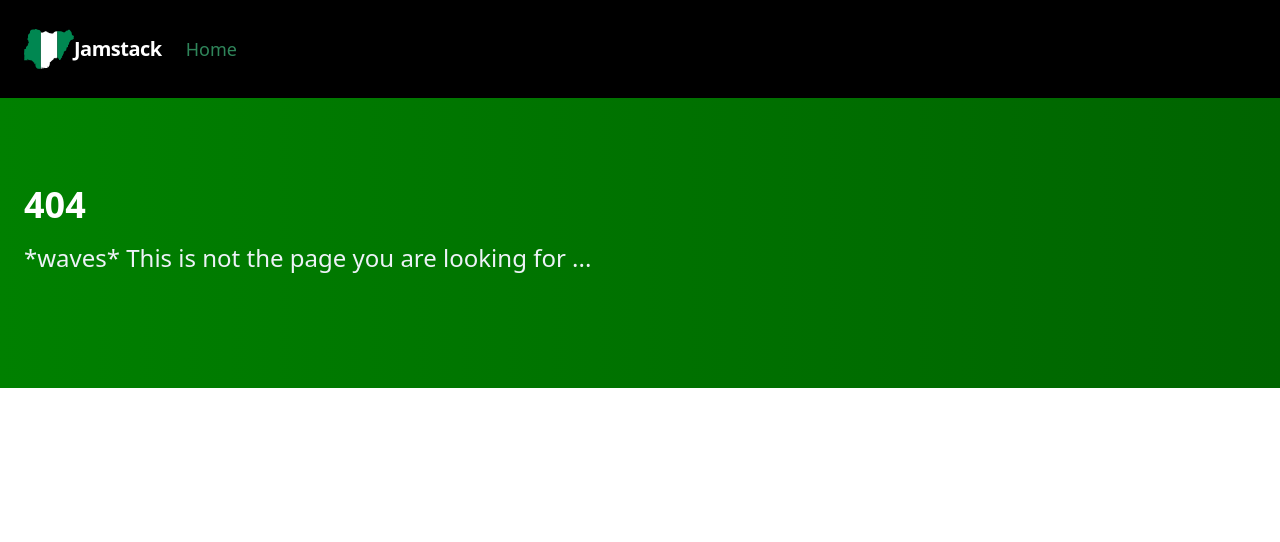
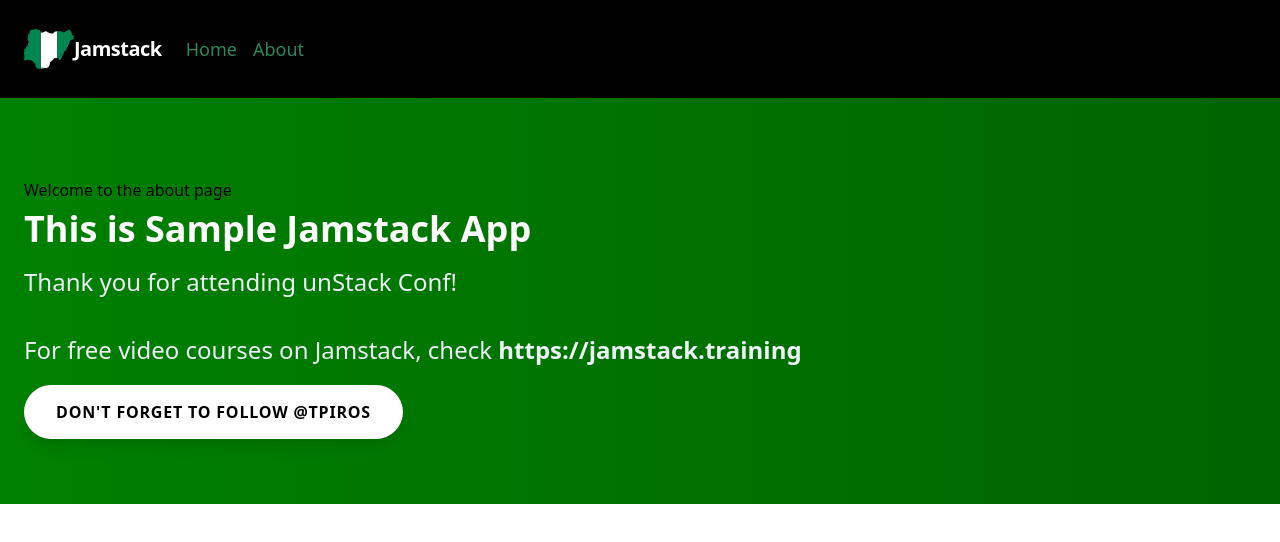
Before and after one commit to temitopeakinsoto/unstack, a Gatsby site: page /about in a window 1280 px wide. Before the commit this address had no page. Built offline with nearby package versions, Linux system fonts and the light colour scheme; Gatsby itself is replaced by a stand-in of ours.

Commit message:
set up a new gatsby project

```diff
--- a/src/components/header.js
+++ b/src/components/header.js
@@ -39,6 +39,12 @@ const Header = ({ siteTitle }) => {
           >
             Home
           </Link>
+          <Link
+            to="/about"
+            className="block mt-4 text-lg lg:inline-block lg:mt-0 text-green-700 hover:text-white mr-4"
+          >
+            About
+          </Link>
         </div>
       </div>
     </nav>
--- /dev/null
+++ b/src/pages/about.js
@@ -0,0 +1,39 @@
+import React from "react"
+import Layout from "../components/layout"
+
+const About = () => (
+  <Layout>
+    <div
+      className="py-20"
+      style={{ background: "linear-gradient(90deg, green 0%, darkgreen 100%)" }}
+    >
+      <div className="container mx-auto px-6">
+        <h1>Welcome to the about page</h1>
+        <h2 className="text-4xl font-bold mb-2 text-white">
+          This is Sample Jamstack App
+        </h2>
+        <h3 className="text-2xl mb-8 text-gray-200">
+          Thank you for attending unStack Conf!
+        </h3>
+        <h3 className="text-2xl mb-8 text-gray-200">
+          For free video courses on Jamstack, check{" "}
+          <a
+            className="font-bold hover:underline"
+            href="https://jamstack.training"
+          >
+            https://jamstack.training
+          </a>
+        </h3>
+
+        <span className="bg-white font-bold rounded-full py-4 px-8 shadow-lg uppercase tracking-wider">
+          Don't forget to follow{" "}
+          <a className="hover:underline" href="https://twitter.com/tpiros">
+            @tpiros
+          </a>
+        </span>
+      </div>
+    </div>
+  </Layout>
+)
+
+export default About
```
